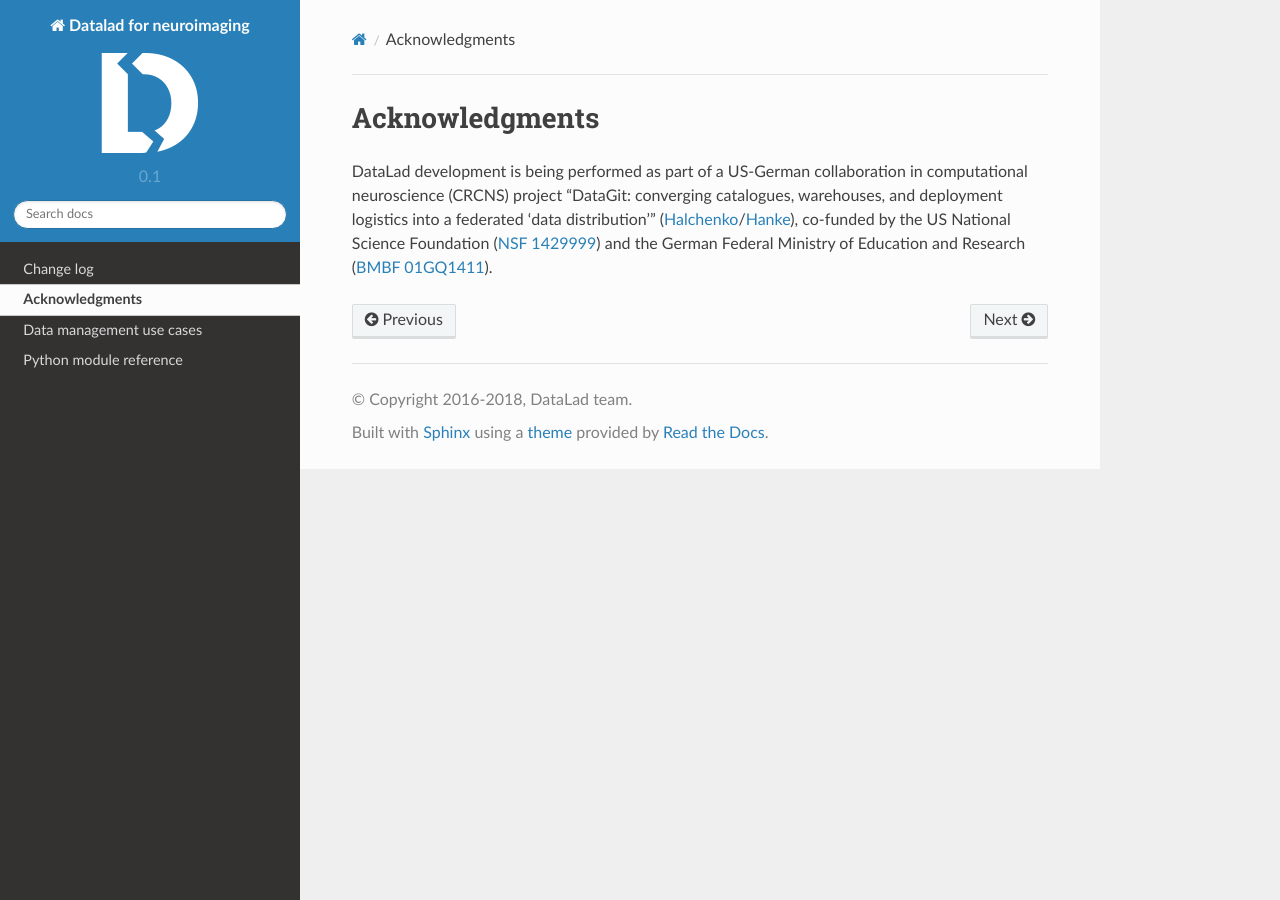
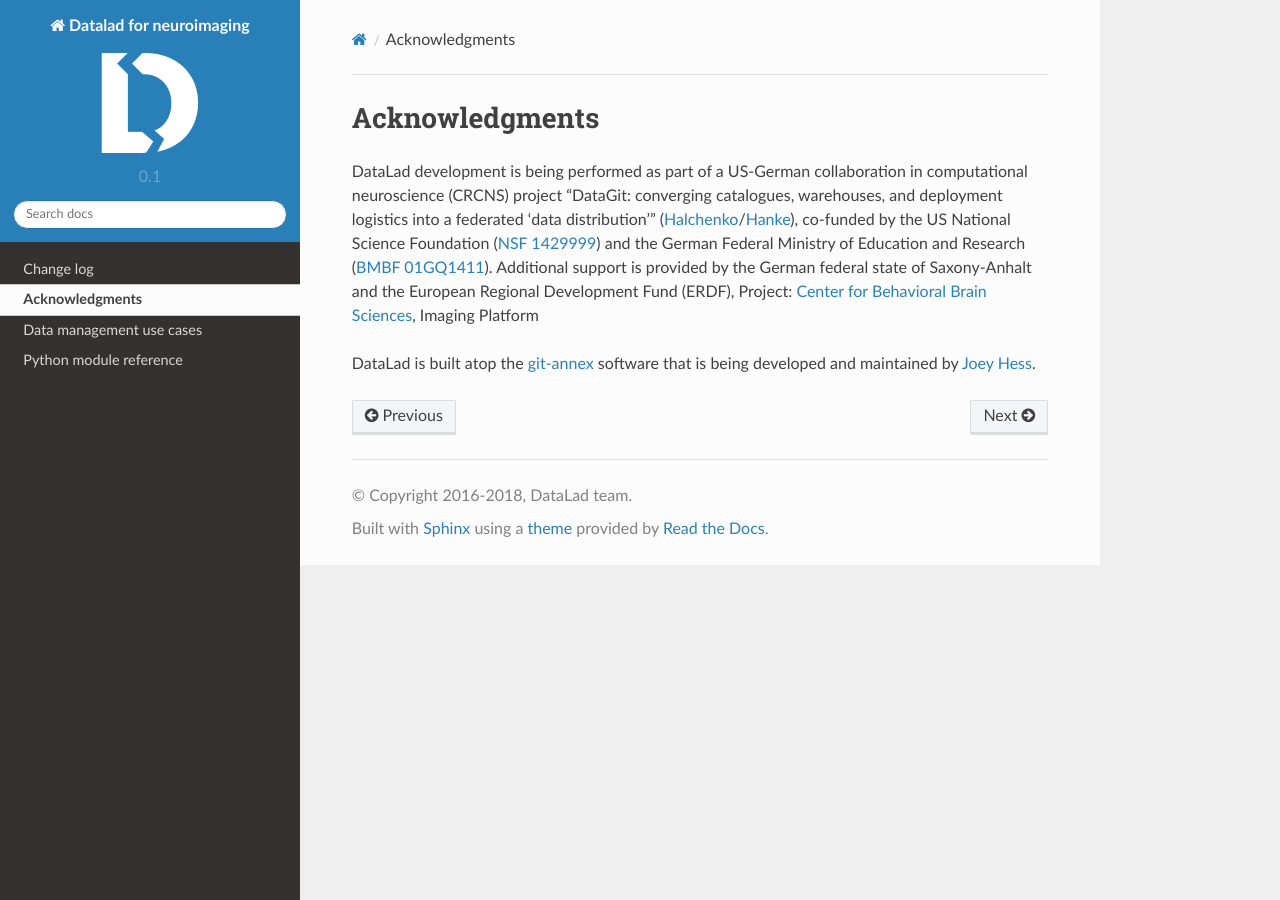
Before and after one commit to datalad/datalad-neuroimaging, a Sphinx documentation site: the page built from docs/source/acknowledgements.rst, in a window 1280 px wide. Built offline with Sphinx 7.4.7 and the Read the Docs theme 2.0.0, drawn with Linux system fonts in a browser that asks for light colours; pages that are not in the unit, such as notebooks, are missing from menus.

Commit message:
DOC: Update acknowledgements

```diff
--- a/docs/source/acknowledgements.rst
+++ b/docs/source/acknowledgements.rst
@@ -6,9 +6,17 @@ computational neuroscience (CRCNS) project "DataGit: converging catalogues,
 warehouses, and deployment logistics into a federated 'data distribution'"
 (Halchenko_/Hanke_), co-funded by the US National Science Foundation (`NSF
 1429999`_) and the German Federal Ministry of Education and Research (`BMBF
-01GQ1411`_).
+01GQ1411`_). Additional support is provided by the German federal state of
+Saxony-Anhalt and the European Regional Development
+Fund (ERDF), Project: `Center for Behavioral Brain Sciences`_, Imaging Platform
+
+DataLad is built atop the git-annex_ software that is being developed and
+maintained by `Joey Hess`_.
 
 .. _Halchenko: http://haxbylab.dartmouth.edu/ppl/yarik.html
 .. _Hanke: http://www.psychoinformatics.de
 .. _NSF 1429999: http://www.nsf.gov/awardsearch/showAward?AWD_ID=1429999
 .. _BMBF 01GQ1411: http://www.gesundheitsforschung-bmbf.de/de/2550.php
+.. _Center for Behavioral Brain Sciences: http://cbbs.eu/en/
+.. _git-annex: http://git-annex.branchable.com
+.. _Joey Hess: https://joeyh.name
```
